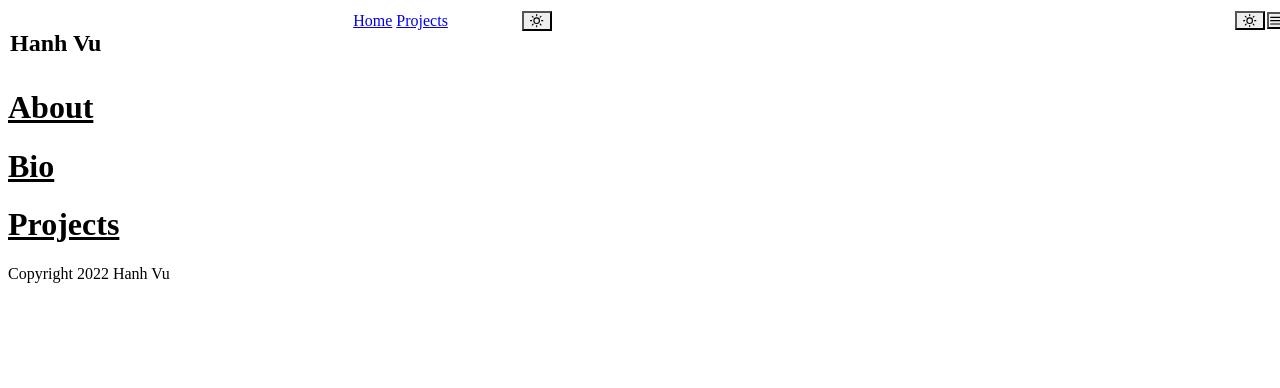
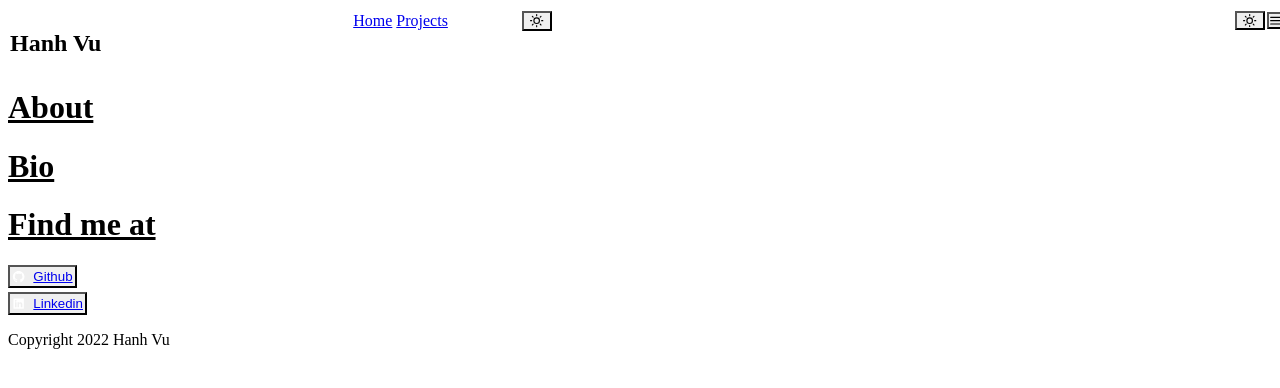
Before and after one commit to hanhqvu/portfolio-v2, a Gatsby site: page / in a window 1280 px wide. Built offline with nearby package versions, Linux system fonts and the light colour scheme; Gatsby itself is replaced by a stand-in of ours.

Commit message:
feat: add social links

```diff
--- a/src/pages/index.js
+++ b/src/pages/index.js
@@ -1,6 +1,15 @@
 import * as React from "react";
 import Layout from "../components/Layout";
-import { Container, Heading } from "@chakra-ui/react"
+import {
+  Container,
+  Heading,
+  Link,
+  Button,
+  VStack,
+  StackDivider,
+  Box
+} from "@chakra-ui/react"
+import { AiFillGithub, AiFillLinkedin } from "react-icons/ai"
 
 const IndexPage = () => {
   return (
@@ -23,7 +32,38 @@ const IndexPage = () => {
           as="h1"
           textDecoration="underline"
           textDecorationColor="purple.600"
-        >Projects</Heading>
+        >Find me at</Heading>
+        <Box>
+        <VStack
+          direction="column"
+          divider={<StackDivider
+            borderColor='gray.300'
+            width="100px" />}
+          spacing={2}
+          alignItems="flex-start"
+        >
+          <Button
+            p={2}
+            bg="purple.600"
+            color="white"
+            _hover={{
+              bg: "purple.300",
+              color: "black",
+            }}
+            leftIcon={<AiFillGithub />}
+          ><Link href="https://github.com/hanhqvu">Github</Link></Button>
+          <Button
+            p={2}
+            bg="purple.600"
+            color="white"
+            _hover={{
+              bg: "purple.300",
+              color: "black",
+            }}
+            leftIcon={<AiFillLinkedin />}
+          ><Link href="https://www.linkedin.com/in/hanh-vu-7b496b1b0/">Linkedin</Link></Button>
+        </VStack>
+        </Box>
       </Container>
 
     </Layout>
```
